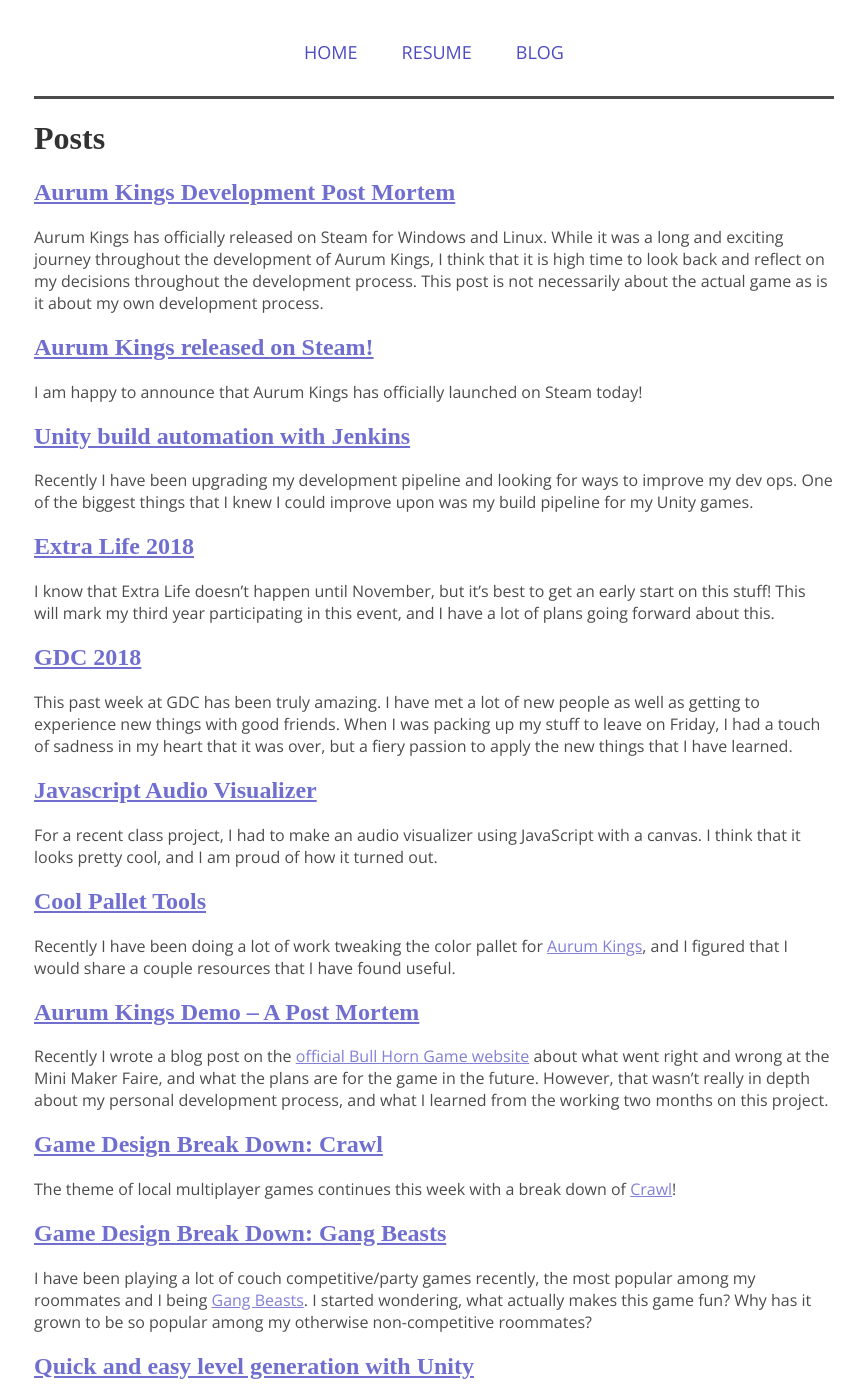
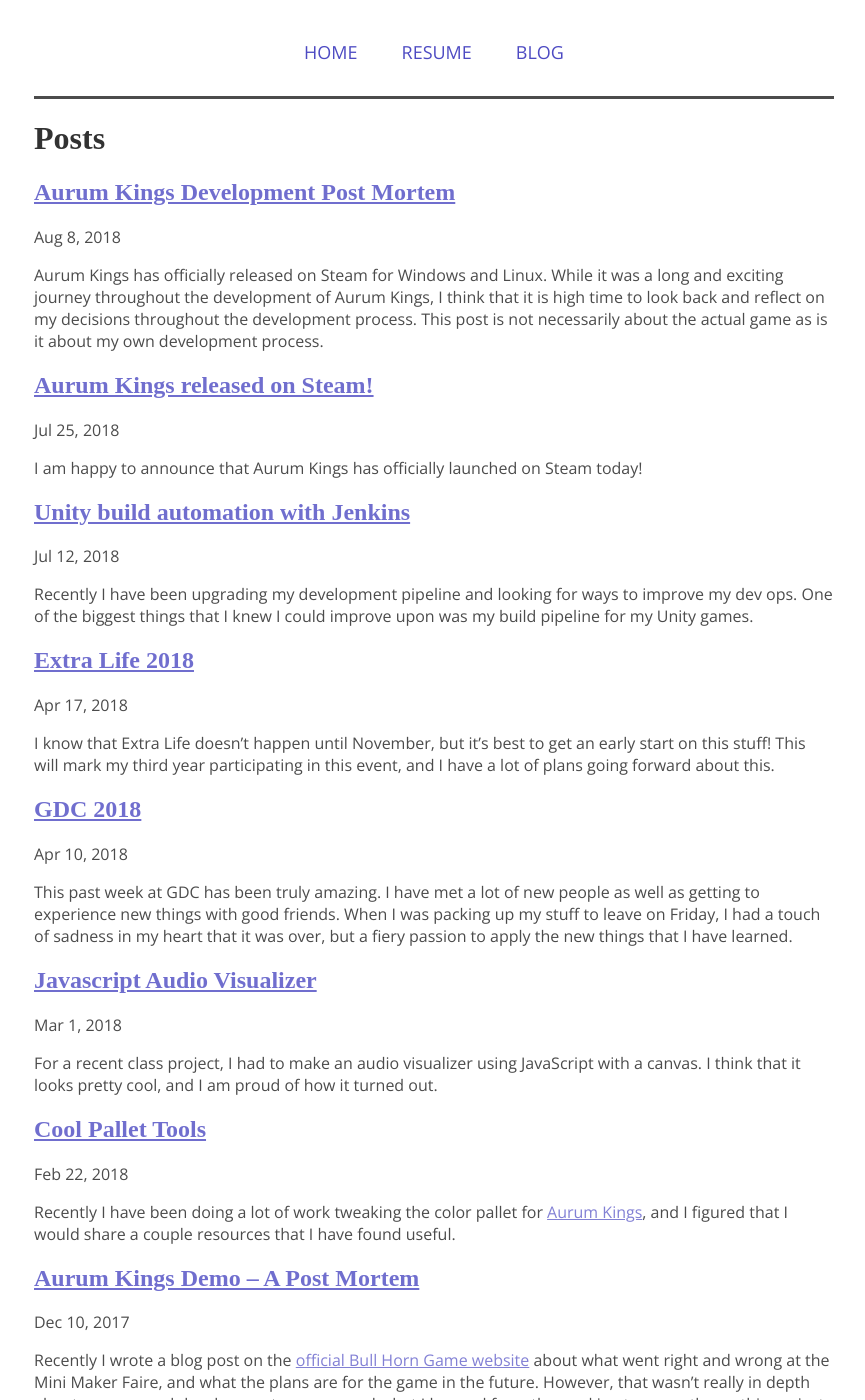
Before and after one commit to CaylaDenning/cayladenning.github.io, a Jekyll site: the page built from blogPosts.html, in a window 1280 px wide and 1400 px high. Shown: the whole window, without its empty margins (206-1071 px from the left). Built offline with Jekyll 4.4.1, drawn with Linux system fonts in a browser that asks for light colours; some web fonts are replaced; some of the changed text lies outside the part shown.

Commit message:
Update the blog post and link styles. Added copyright at the bottom of each page

```diff
--- a/_includes/footer.html
+++ b/_includes/footer.html
@@ -5,5 +5,5 @@
   <a href="https://www.linkedin.com/in/ben-hoffman/" target="_blank"><img src="{{ site.url }}\media\white-linkedin-512.png" lat="linkedin Logo"/></a>
   <a href="https://twitter.com/benjafriend" target="_blank"><img src="{{ site.url }}\media\twitter_logo.png" lat="Twitter Logo"/></a>
 
-
+  <p>&#169; Copyright Ben Hoffman 2018</p>
 </footer>
--- a/blogPosts.html
+++ b/blogPosts.html
@@ -10,7 +10,12 @@
 
   {% for post in site.posts %}
     <a href="{{ site.url }}{{ post.url }}"><h2>{{ post.title }}</h2></a>
-    <p>{{ post.excerpt }} </p>
+    <p class="post-meta">
+      <time class="dt-published" datetime="{{ post.date | date_to_xmlschema }}" itemprop="datePublished">
+        {%- assign date_format = site.minima.date_format | default: "%b %-d, %Y" -%}
+        {{ post.date | date: date_format }}
+      </time></p>
+    <p> {{ post.excerpt }} </p>
   {% endfor %}
 
 </div> <!-- End Posts -->
--- a/style/main.css
+++ b/style/main.css
@@ -110,10 +110,12 @@
 /* Link styles */
 a {
   color: #211eb4;
-
   font-family: 'Open Sans', sans-serif;
   opacity: 0.8;
   z-index: 10; // or whatever number that is a positive real number.
+
+  transition: color .3s ease;
+  -moz-transition: color .3s ease;
 
 }
 
```
